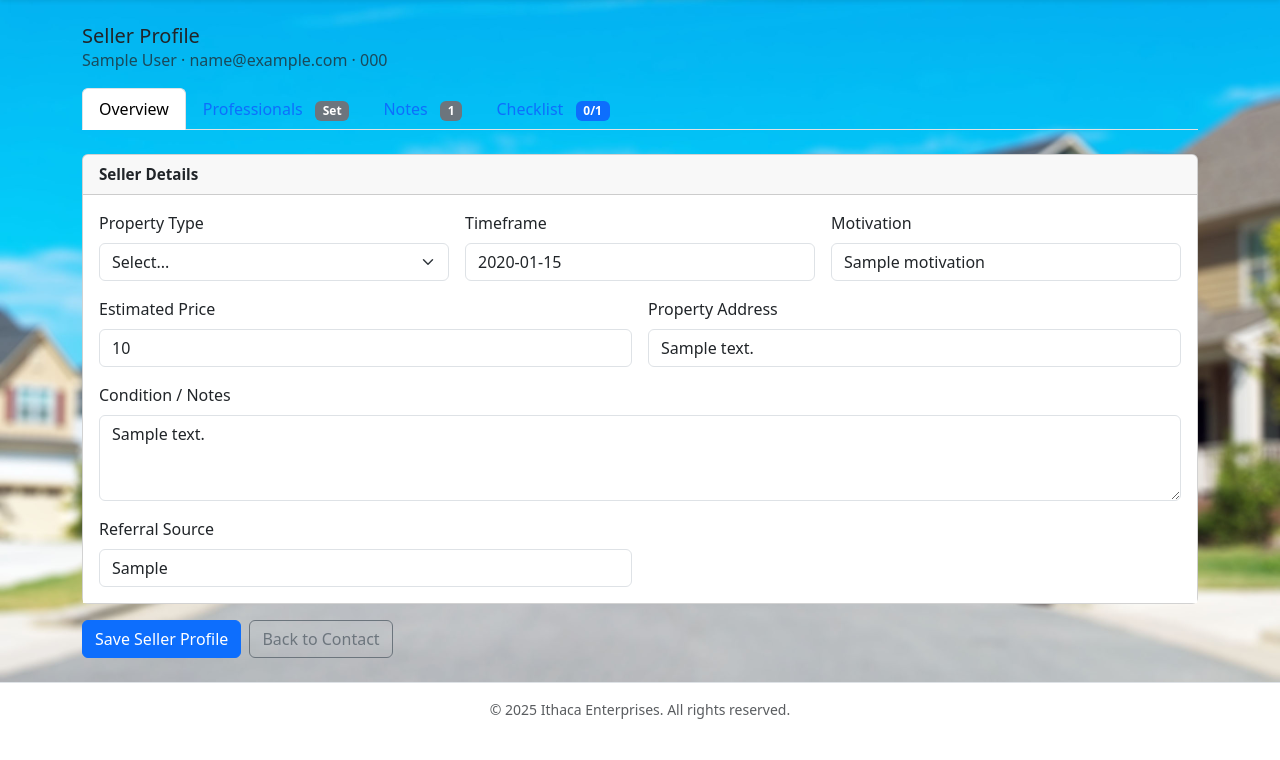
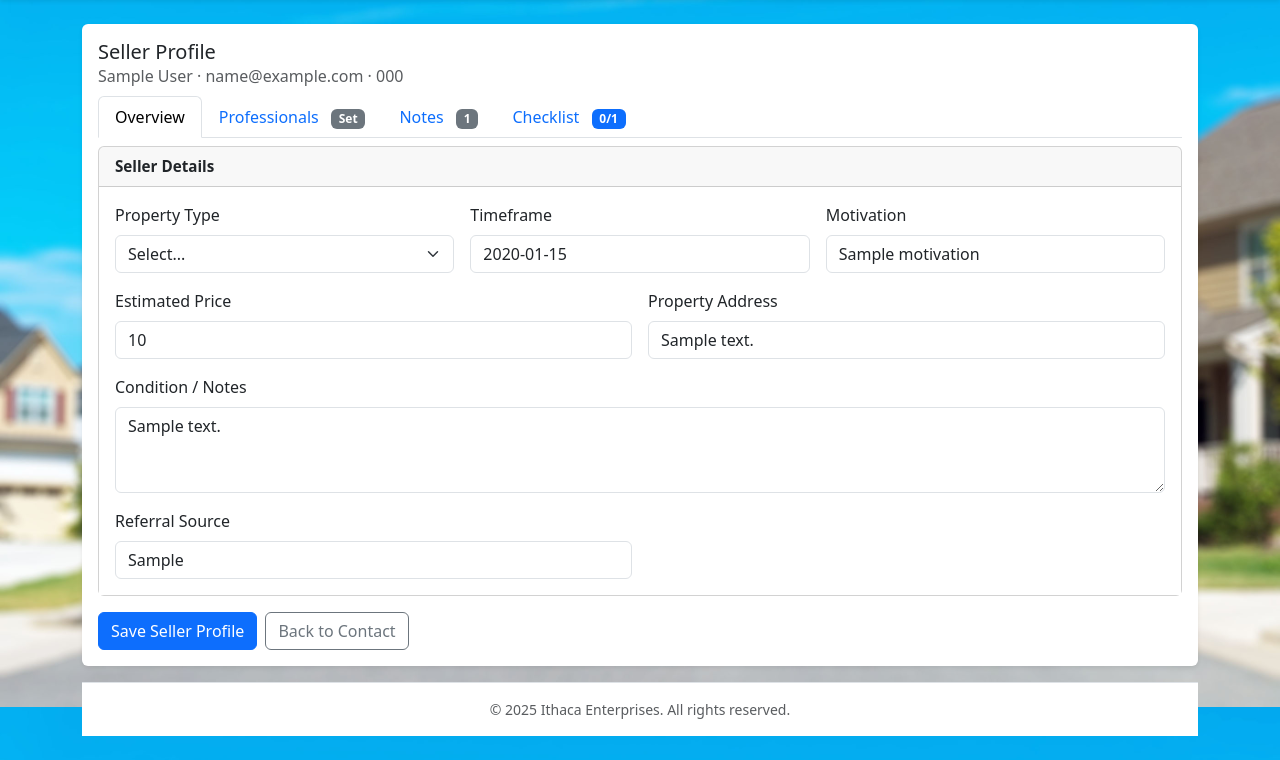
Before and after one commit to ithaca767/realEstateCRM, a Flask app: page /seller/1 in a window 1280 px wide. Shown: the part 93-853 px from the top of the page. Before the commit the page ends 812 px from the top, so only its background shows below. Run offline with Flask 3, Linux system fonts and the light colour scheme; the visitor is signed in with stand-in values (Sample User, id 1); tables that the repository leaves empty hold one stand-in row (values such as "Sample post"); a database or web service that is not in the repository returns one stand-in record (values such as "Sample title"); parts of the project's set-up code (start-up, migrations or seed data) failed here and were passed over; some libraries are stand-ins or nearby versions.

Commit message:
Seller profile tab structure with checklist modal and due-date logic

```diff
--- a/templates/seller_profile.html
+++ b/templates/seller_profile.html
@@ -4,7 +4,8 @@
 
 {% block content %}
 
-<div class="mb-3">
+<div class="bg-white rounded shadow-sm p-3 mb-3">
+  <div class="mb-2">
     <h5 class="page-title mb-0">Seller Profile</h5>
     <div class="text-muted">
       {{ contact_name }}
@@ -14,7 +15,7 @@
   </div>
 
 <!-- Tabs nav (placed BEFORE the form) -->
-<ul class="nav nav-tabs mb-3" id="sellerProfileTabs" role="tablist">
+<ul class="nav nav-tabs" id="sellerProfileTabs" role="tablist">
   <li class="nav-item" role="presentation">
     <button class="nav-link active" id="tab-overview" data-bs-toggle="tab" data-bs-target="#pane-overview" type="button" role="tab">
       Overview
```
Lines whose indentation alone changed are shown as unchanged.
